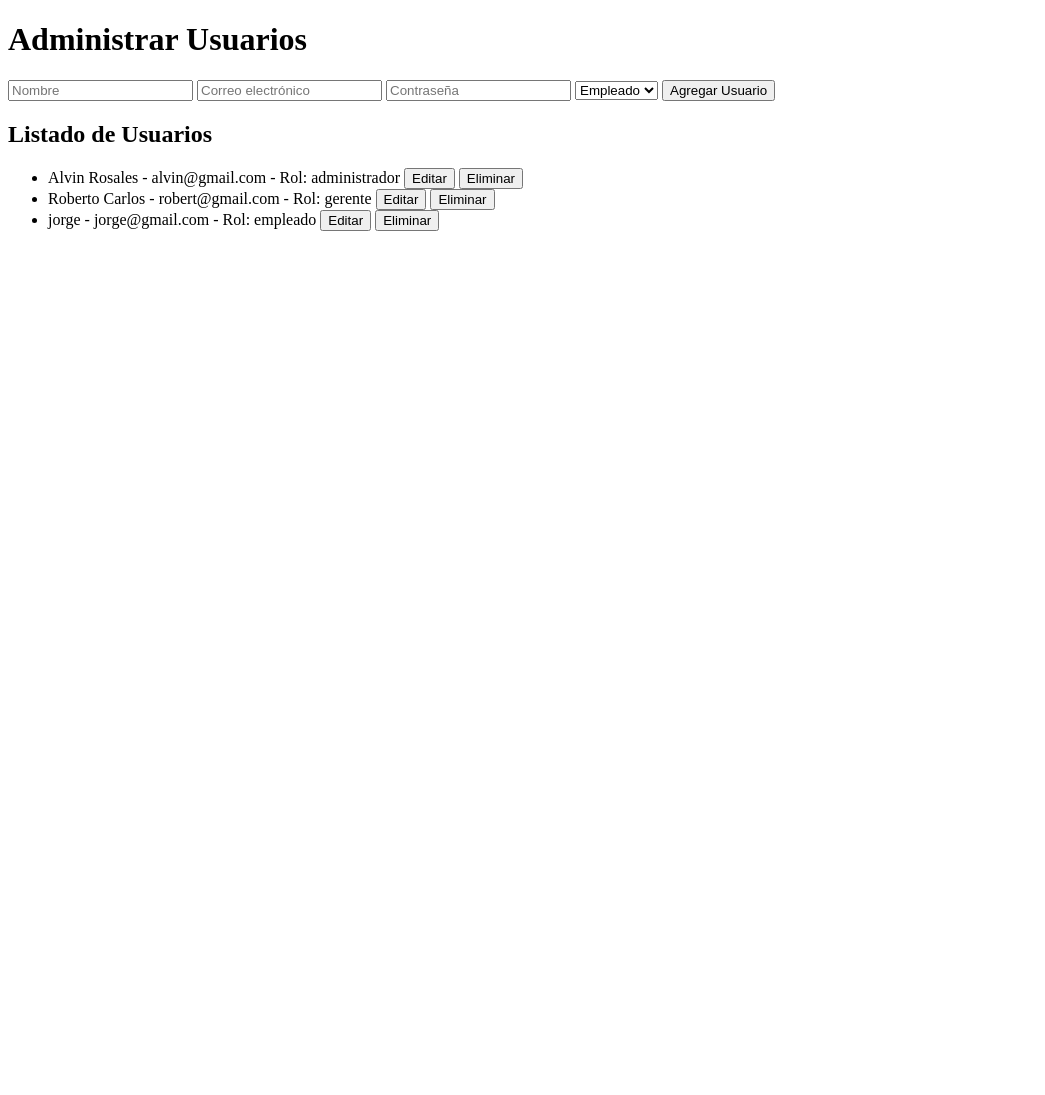
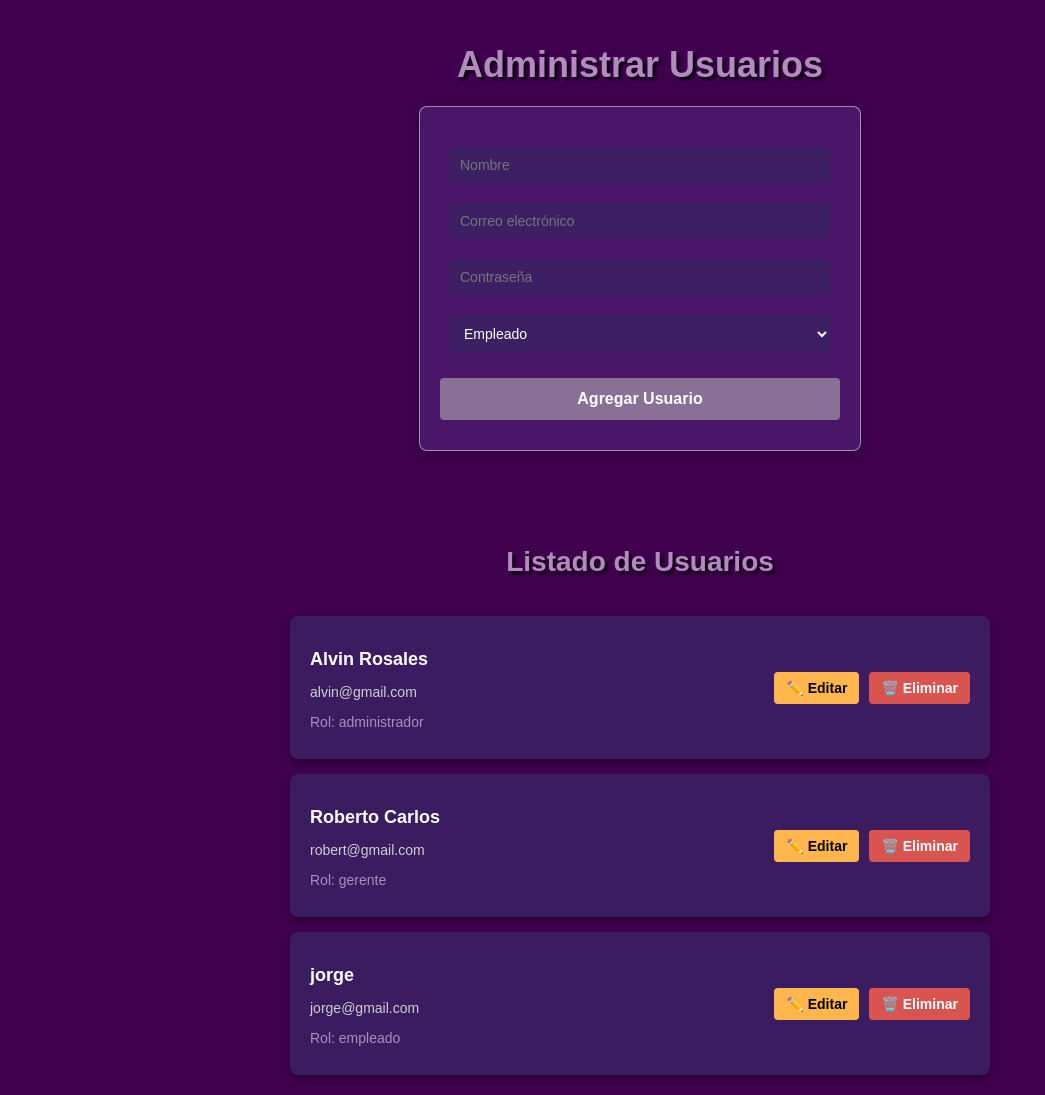
Before and after one commit to AlvinRHD/Cinemark_Management, a PHP site: page /pages/usuarios.php in a window 1280 px wide. Shown: the whole page, without its empty margins (0-1045 px from the left). Before the commit the page ends 231 px from the top, so only its background shows below. Run offline with PHP 8.4, Linux system fonts and the light colour scheme; the visitor is signed in with stand-in values (Sample User, id 1); data comes from the database, SQL or seed files in the repository.

Commit message:
usuarios y login

```diff
--- /dev/null
+++ b/assets/usuarios.css
@@ -0,0 +1,190 @@
+/* Estilos generales */
+body {
+    font-family: Arial, sans-serif;
+    color: #ffffff;
+    background-color: #3f004e;
+    display: flex;
+    flex-direction: column;
+    align-items: center;
+    padding: 20px;
+    margin: 0;
+}
+
+/* Título principal */
+h1 {
+    font-size: 36px;
+    color: #b18bbd;
+    text-shadow: 3px 3px 3px rgba(0, 0, 0, 0.8);
+    margin-bottom: 20px;
+    text-align: center;
+}
+
+h2 {
+    font-size: 28px;
+    color: #b18bbd;
+    text-shadow: 3px 3px 3px rgba(0, 0, 0, 0.8);
+    margin-bottom: 20px;
+    text-align: center;
+}
+
+/* Contenedor del formulario */
+form {
+    background-color: rgba(90, 57, 149, 0.4);
+    padding: 30px 20px;
+    border-radius: 8px;
+    box-shadow: 0 4px 8px rgba(0, 0, 0, 0.2);
+    max-width: 400px;
+    width: 100%;
+    text-align: center;
+    border: 1px solid rgba(255, 255, 255, 0.5);
+}
+
+/* Estilos de los campos de entrada */
+form input[type="text"],
+form input[type="email"],
+form input[type="password"],
+form select {
+    width: calc(100% - 20px);
+    padding: 10px;
+    margin: 10px 0;
+    border: none;
+    border-radius: 4px;
+    background-color: #3c2063;
+    color: #ffffff;
+    font-size: 14px;
+    box-sizing: border-box;
+}
+
+form button {
+    margin-top: 15px;
+    width: 100%;
+    padding: 12px;
+    font-size: 16px;
+    font-weight: bold;
+    border: none;
+    border-radius: 4px;
+    background-color: #8a6f97;
+    color: #ffffff;
+    cursor: pointer;
+    transition: background-color 0.3s ease;
+}
+
+form button:hover {
+    background-color: #5a3995;
+}
+
+/* Lista de usuarios mejorada */
+.user-list {
+    display: flex;
+    flex-direction: column;
+    gap: 15px;
+    max-width: 700px;
+    width: 100%;
+}
+
+.user-card {
+    display: flex;
+    justify-content: space-between;
+    align-items: center;
+    background-color: rgba(60, 32, 99, 0.9);
+    padding: 15px 20px;
+    border-radius: 8px;
+    box-shadow: 0 4px 6px rgba(0, 0, 0, 0.3);
+    transition: transform 0.2s;
+}
+
+.user-card:hover {
+    transform: translateY(-3px);
+}
+
+.user-info {
+    color: #ffffff;
+}
+
+.user-info .user-name {
+    font-size: 18px;
+    font-weight: bold;
+    margin-bottom: 5px;
+}
+
+.user-info .user-email {
+    font-size: 14px;
+    color: #cfcfcf;
+    margin-bottom: 5px;
+}
+
+.user-info .user-role {
+    font-size: 14px;
+    color: #b18bbd;
+}
+
+.user-actions {
+    display: flex;
+    gap: 10px;
+}
+
+.edit-button,
+.delete-button {
+    padding: 8px 12px;
+    font-size: 14px;
+    font-weight: bold;
+    border: none;
+    border-radius: 4px;
+    cursor: pointer;
+    transition: background-color 0.3s ease;
+}
+
+.edit-button {
+    background-color: #ffb74d;
+    color: #000000;
+}
+
+.delete-button {
+    background-color: #d9534f;
+    color: #ffffff;
+}
+
+.edit-button:hover {
+    background-color: #ffa726;
+}
+
+.delete-button:hover {
+    background-color: #c9302c;
+}
+
+/* Estilos para el modal */
+.modal {
+    display: none;
+    position: fixed;
+    top: 0;
+    left: 0;
+    right: 0;
+    bottom: 0;
+    background-color: rgba(0, 0, 0, 0.8);
+    justify-content: center;
+    align-items: center;
+}
+
+.modal-content {
+    background-color: #3c2063;
+    padding: 30px;
+    border-radius: 8px;
+    width: 90%;
+    max-width: 500px;
+}
+
+.modal-content h2 {
+    margin-top: 0;
+}
+
+.modal-content input,
+.modal-content select,
+.modal-content button {
+    width: calc(100% - 20px);
+    padding: 10px;
+    margin: 10px 0;
+}
+
+.modal-content button {
+    width: 48%;
+}
--- a/config.php
+++ b/config.php
@@ -2,7 +2,7 @@
 
 $server='localhost';
 $user = 'root';
-$pass = 'witty';
+$pass = 'cocodrilo122';
 $db = 'cinemark_db';
 
 $conexion = new mysqli($server, $user, $pass, $db);
--- a/pages/usuarios.php
+++ b/pages/usuarios.php
@@ -17,7 +17,7 @@ if ($_SERVER['REQUEST_METHOD'] === 'POST') {
         actualizarUsuario($id, $nombre, $email, $contrasena, $rol);
     }
     elseif (isset($_POST['eliminar'])) {
-        // Lógica para eliminar usuario
+        // Eliminar usuario
         $id = $_POST['id_usuario'];
         eliminarUsuario($id);
     }
@@ -40,7 +40,7 @@ $usuarios = obtenerUsuarios();
     <meta charset="UTF-8">
     <meta name="viewport" content="width=device-width, initial-scale=1.0">
     <title>Administrar Usuarios</title>
-    <link rel="stylesheet" href="../assets/styles.css">
+    <link rel="stylesheet" href="../assets/usuarios.css">
 </head>
 <body>
     <h1>Administrar Usuarios</h1>
@@ -63,19 +63,27 @@ $usuarios = obtenerUsuarios();
         <button type="submit">Agregar Usuario</button>
     </form>
 
+    <br>
+    <br>
+    <br>
+    <br>
     <h2>Listado de Usuarios</h2>
-    <ul>
+    <br>
+    <div class="user-list">
         <?php foreach ($usuarios as $usuario): ?>
-            <li>
-                <?php echo "{$usuario['nombre']} - {$usuario['email']} - Rol: {$usuario['rol']}"; ?>
-                <button onclick="abrirModal(<?php echo $usuario['id_usuario']; ?>)">Editar</button>
-                <form method="post" style="display:inline;">
-                <input type="hidden" name="id_usuario" value="<?php echo $usuario['id_usuario']; ?>">
-                <button type="submit" name="eliminar" onclick="return confirm('¿Estás seguro de que deseas eliminar este usuario?');">Eliminar</button>
-            </form>
-            </li>
+            <div class="user-card">
+                <div class="user-info">
+                    <p class="user-name"><?php echo $usuario['nombre']; ?></p>
+                    <p class="user-email"><?php echo $usuario['email']; ?></p>
+                    <p class="user-role">Rol: <?php echo $usuario['rol']; ?></p>
+                </div>
+                <div class="user-actions">
+                    <button class="edit-button" onclick="abrirModal(<?php echo $usuario['id_usuario']; ?>)">✏️ Editar</button>
+                    <button class="delete-button" onclick="confirmDelete(<?php echo $usuario['id_usuario']; ?>)">🗑️ Eliminar</button>
+                </div>
+            </div>
         <?php endforeach; ?>
-    </ul>
+    </div>
 
     <!-- Modal de edición -->
     <div id="modal" class="modal">
@@ -114,6 +122,30 @@ $usuarios = obtenerUsuarios();
         function cerrarModal() {
             document.getElementById('modal').style.display = 'none';
         }
+
+        // Confirmar y enviar eliminación
+        function confirmDelete(id) {
+            if (confirm('¿Estás seguro de que deseas eliminar este usuario?')) {
+                const form = document.createElement('form');
+                form.method = 'POST';
+                form.style.display = 'none';
+
+                const inputId = document.createElement('input');
+                inputId.type = 'hidden';
+                inputId.name = 'id_usuario';
+                inputId.value = id;
+
+                const deleteAction = document.createElement('input');
+                deleteAction.type = 'hidden';
+                deleteAction.name = 'eliminar';
+                deleteAction.value = '1';
+
+                form.appendChild(inputId);
+                form.appendChild(deleteAction);
+                document.body.appendChild(form);
+                form.submit();
+            }
+        }
     </script>
 </body>
 </html>
```
Also changed, not shown: assets/login.css (added, +88 -0 lines), auth/login.php (+13 -6 lines), assets/2.png (added), assets/fondo1.jpg (added), 1 other file.
